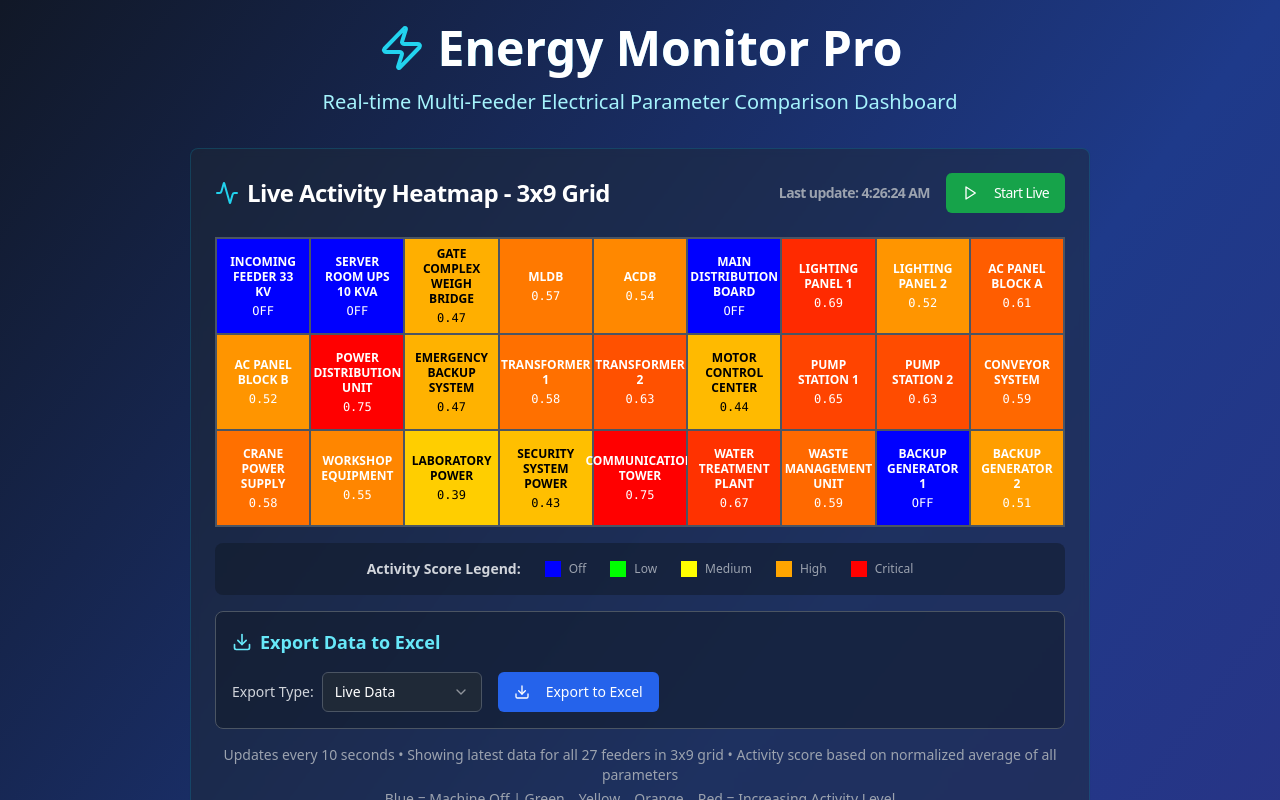
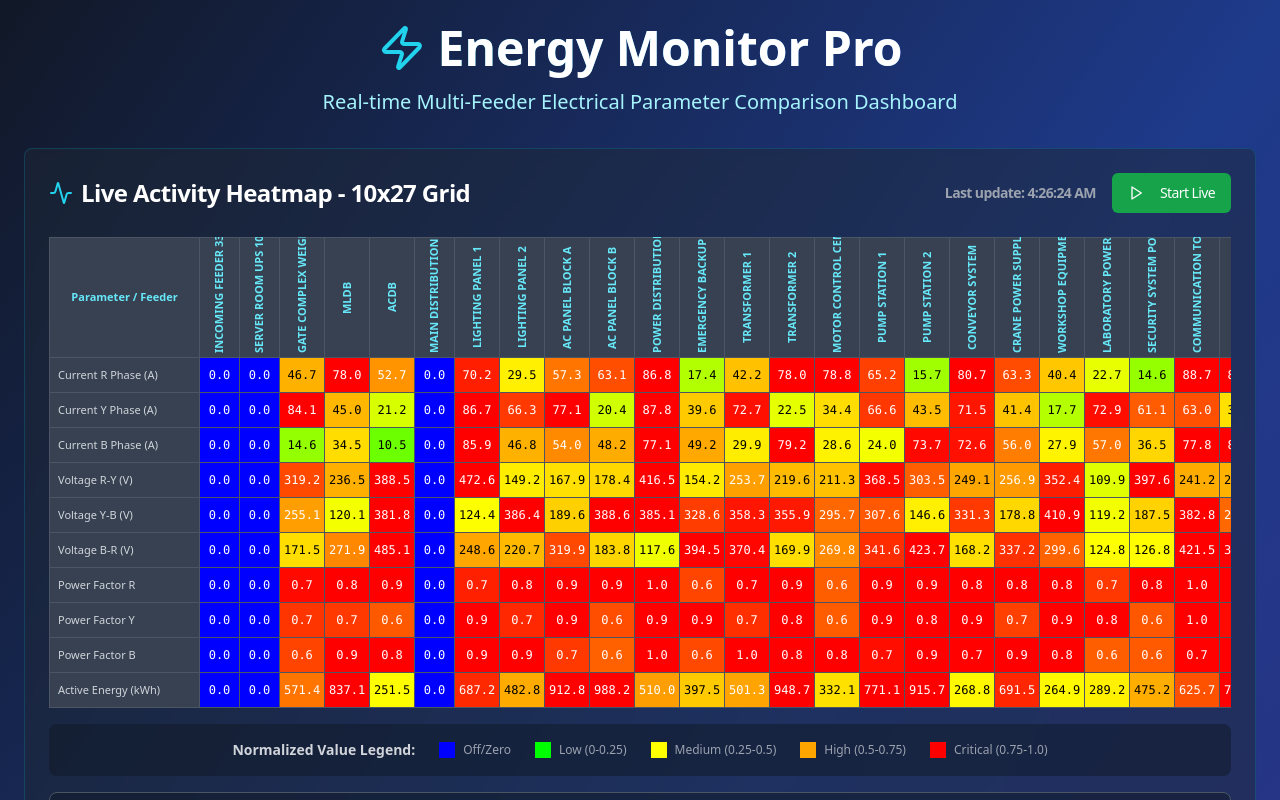
Before and after one commit to Sujalsw/energy-flow-visualizer-compare, a React (Vite) app: page / in a window 1280 px wide. Shown: the top 800 px of the page. Built offline with nearby package versions, Linux system fonts and the light colour scheme.

Commit message:
Refactor: Update live heatmap with new layout
Update the live activity heatmap to a 10x27 grid with parameter-based normalization and coloring, while retaining existing features and keeping other components unchanged.

```diff
--- a/src/components/LiveHeatmap.tsx
+++ b/src/components/LiveHeatmap.tsx
@@ -1,3 +1,4 @@
+
 import React, { useState, useEffect } from 'react';
 import { Card, CardContent, CardHeader, CardTitle } from "@/components/ui/card";
 import { Button } from "@/components/ui/button";
@@ -37,34 +38,35 @@ const slaveFeeders = [
   'BACKUP GENERATOR 2'
 ];
 
-// Parameters to normalize
+// All 10 parameters
 const parameters = [
-  'current_r', 'current_y', 'current_b',
-  'voltage_ry', 'voltage_yb', 'voltage_br',
-  'power_factor_r', 'power_factor_y', 'power_factor_b',
-  'active_energy'
+  { key: 'current_r', label: 'Current R Phase (A)', group: 'current' },
+  { key: 'current_y', label: 'Current Y Phase (A)', group: 'current' },
+  { key: 'current_b', label: 'Current B Phase (A)', group: 'current' },
+  { key: 'voltage_ry', label: 'Voltage R-Y (V)', group: 'voltage' },
+  { key: 'voltage_yb', label: 'Voltage Y-B (V)', group: 'voltage' },
+  { key: 'voltage_br', label: 'Voltage B-R (V)', group: 'voltage' },
+  { key: 'power_factor_r', label: 'Power Factor R', group: 'power_factor' },
+  { key: 'power_factor_y', label: 'Power Factor Y', group: 'power_factor' },
+  { key: 'power_factor_b', label: 'Power Factor B', group: 'power_factor' },
+  { key: 'active_energy', label: 'Active Energy (kWh)', group: 'active_energy' }
 ];
 
-// Predefined ranges for normalization
-const parameterRanges = {
-  current_r: { min: 0, max: 100 },
-  current_y: { min: 0, max: 100 },
-  current_b: { min: 0, max: 100 },
-  voltage_ry: { min: 200, max: 280 },
-  voltage_yb: { min: 200, max: 280 },
-  voltage_br: { min: 200, max: 280 },
-  power_factor_r: { min: 0.5, max: 1.0 },
-  power_factor_y: { min: 0.5, max: 1.0 },
-  power_factor_b: { min: 0.5, max: 1.0 },
-  active_energy: { min: 0, max: 2000 }
+// Group-specific normalization ranges
+const normalizationRanges = {
+  current: { min: 0, max: 100 },
+  voltage: { min: 0, max: 500 },
+  power_factor: { min: 0, max: 1 },
+  active_energy: { min: 0, max: 1000 }
 };
 
-interface FeederData {
-  feeder: string;
-  activityScore: number;
-  isOff: boolean;
-  rawData: any;
-  timestamp: string;
+interface HeatmapData {
+  [feeder: string]: {
+    [parameter: string]: {
+      value: number;
+      normalizedValue: number;
+    };
+  };
 }
 
 // Generate mock data that simulates the latest API response
@@ -85,13 +87,13 @@ const generateMockApiData = () => {
       current_r: isOff ? 0 : Math.random() * 80 + 10,
       current_y: isOff ? 0 : Math.random() * 80 + 10,
       current_b: isOff ? 0 : Math.random() * 80 + 10,
-      voltage_ry: isOff ? 0 : Math.random() * 60 + 220,
-      voltage_yb: isOff ? 0 : Math.random() * 60 + 220,
-      voltage_br: isOff ? 0 : Math.random() * 60 + 220,
+      voltage_ry: isOff ? 0 : Math.random() * 400 + 100,
+      voltage_yb: isOff ? 0 : Math.random() * 400 + 100,
+      voltage_br: isOff ? 0 : Math.random() * 400 + 100,
       power_factor_r: isOff ? 0 : Math.random() * 0.4 + 0.6,
       power_factor_y: isOff ? 0 : Math.random() * 0.4 + 0.6,
       power_factor_b: isOff ? 0 : Math.random() * 0.4 + 0.6,
-      active_energy: isOff ? 0 : Math.random() * 1500 + 500
+      active_energy: isOff ? 0 : Math.random() * 800 + 200
     };
 
     data.push(dataPoint);
@@ -100,50 +102,34 @@ const generateMockApiData = () => {
   return data;
 };
 
-// Normalize a parameter value to 0-1 scale
-const normalizeParameter = (value: number, param: string): number => {
-  const range = parameterRanges[param as keyof typeof parameterRanges];
+// Normalize a parameter value based on its group
+const normalizeParameter = (value: number, parameterGroup: string): number => {
+  const range = normalizationRanges[parameterGroup as keyof typeof normalizationRanges];
   if (!range) return 0;
 
   return Math.max(0, Math.min(1, (value - range.min) / (range.max - range.min)));
 };
 
-// Calculate activity score for a feeder
-const calculateActivityScore = (data: any): { score: number; isOff: boolean } => {
-  // Check if all parameters are zero (machine is off)
-  const allParametersZero = parameters.every(param => data[param] === 0);
-
-  if (allParametersZero) {
-    return { score: 0, isOff: true };
+// Get color based on normalized value
+const getParameterColor = (normalizedValue: number): string => {
+  if (normalizedValue === 0) {
+    return '#0000FF'; // Blue for off/zero values
   }
 
-  // Normalize each parameter and calculate average
-  const normalizedValues = parameters.map(param => normalizeParameter(data[param], param));
-  const averageScore = normalizedValues.reduce((sum, val) => sum + val, 0) / normalizedValues.length;
-
-  return { score: averageScore, isOff: false };
-};
-
-// Get color based on activity score and off status
-const getActivityColor = (activityScore: number, isOff: boolean): string => {
-  if (isOff) {
-    return '#0000FF'; // Blue for off machines
-  }
-
-  // Color gradient based on activity score
-  if (activityScore <= 0.25) {
+  // Color gradient based on normalized value
+  if (normalizedValue <= 0.25) {
     // Green to Yellow (0-0.25)
-    const ratio = activityScore / 0.25;
+    const ratio = normalizedValue / 0.25;
     const red = Math.floor(255 * ratio);
     return `rgb(${red}, 255, 0)`;
-  } else if (activityScore <= 0.5) {
+  } else if (normalizedValue <= 0.5) {
     // Yellow to Orange (0.25-0.5)
-    const ratio = (activityScore - 0.25) / 0.25;
+    const ratio = (normalizedValue - 0.25) / 0.25;
     const green = Math.floor(255 * (1 - ratio * 0.35));
     return `rgb(255, ${green}, 0)`;
-  } else if (activityScore <= 0.75) {
+  } else if (normalizedValue <= 0.75) {
     // Orange to Red (0.5-0.75)
-    const ratio = (activityScore - 0.5) / 0.25;
+    const ratio = (normalizedValue - 0.5) / 0.25;
     const green = Math.floor(165 * (1 - ratio));
     return `rgb(255, ${green}, 0)`;
   } else {
@@ -152,53 +138,31 @@ const getActivityColor = (activityScore: number, isOff: boolean): string => {
   }
 };
 
-// Process API data into grid format
-const processGridData = (apiData: any[]): FeederData[] => {
-  return slaveFeeders.map(feeder => {
+// Process API data into heatmap format
+const processHeatmapData = (apiData: any[]): HeatmapData => {
+  const heatmapData: HeatmapData = {};
+
+  slaveFeeders.forEach(feeder => {
+    heatmapData[feeder] = {};
+
     const feederData = apiData.find(item => item.slave_name === feeder);
 
-    if (!feederData) {
-      return {
-        feeder,
-        activityScore: 0,
-        isOff: true,
-        rawData: null,
-        timestamp: new Date().toISOString()
-      };
-    }
+    parameters.forEach(param => {
+      const value = feederData ? feederData[param.key] : 0;
+      const normalizedValue = normalizeParameter(value, param.group);
 
-    const { score, isOff } = calculateActivityScore(feederData);
-
-    return {
-      feeder,
-      activityScore: score,
-      isOff: isOff,
-      rawData: feederData,
-      timestamp: feederData.timestamp
+      heatmapData[feeder][param.key] = {
+        value,
+        normalizedValue
       };
     });
-};
+  });
 
-// Arrange feeders in 3x9 grid
-const arrangeInGrid = (feeders: FeederData[]): FeederData[][] => {
-  const grid: FeederData[][] = [];
-
-  for (let row = 0; row < 3; row++) {
-    const rowData: FeederData[] = [];
-    for (let col = 0; col < 9; col++) {
-      const index = row * 9 + col;
-      if (index < feeders.length) {
-        rowData.push(feeders[index]);
-      }
-    }
-    grid.push(rowData);
-  }
-
-  return grid;
+  return heatmapData;
 };
 
 const LiveHeatmap: React.FC = () => {
-  const [gridData, setGridData] = useState<FeederData[][]>([]);
+  const [heatmapData, setHeatmapData] = useState<HeatmapData>({});
   const [isLiveActive, setIsLiveActive] = useState(false);
   const [lastUpdate, setLastUpdate] = useState<Date | null>(null);
   const [exportType, setExportType] = useState<string>('live');
@@ -207,14 +171,13 @@ const LiveHeatmap: React.FC = () => {
   const fetchData = () => {
     try {
       const apiData = generateMockApiData();
-      const processedData = processGridData(apiData);
-      const gridArranged = arrangeInGrid(processedData);
-      setGridData(gridArranged);
+      const processedData = processHeatmapData(apiData);
+      setHeatmapData(processedData);
       setLastUpdate(new Date());
 
-      console.log('Grid heatmap data updated:', processedData.length, 'feeders');
+      console.log('Heatmap data updated for', slaveFeeders.length, 'feeders and', parameters.length, 'parameters');
     } catch (error) {
-      console.error('Error fetching grid heatmap data:', error);
+      console.error('Error fetching heatmap data:', error);
     }
   };
 
@@ -223,54 +186,54 @@ const LiveHeatmap: React.FC = () => {
 
     if (exportType === 'live') {
       // Export current live data
-      const flatData = gridData.flat();
-      dataToExport = flatData.map(feeder => ({
-        'Feeder Name': feeder.feeder,
-        'Timestamp': feeder.timestamp,
-        'Activity Score': feeder.activityScore.toFixed(3),
-        'Status': feeder.isOff ? 'OFF' : 'ACTIVE',
-        'Current R': feeder.rawData?.current_r?.toFixed(2) || '0',
-        'Current Y': feeder.rawData?.current_y?.toFixed(2) || '0',
-        'Current B': feeder.rawData?.current_b?.toFixed(2) || '0',
-        'Voltage RY': feeder.rawData?.voltage_ry?.toFixed(2) || '0',
-        'Voltage YB': feeder.rawData?.voltage_yb?.toFixed(2) || '0',
-        'Voltage BR': feeder.rawData?.voltage_br?.toFixed(2) || '0',
-        'Power Factor R': feeder.rawData?.power_factor_r?.toFixed(3) || '0',
-        'Power Factor Y': feeder.rawData?.power_factor_y?.toFixed(3) || '0',
-        'Power Factor B': feeder.rawData?.power_factor_b?.toFixed(3) || '0',
-        'Active Energy': feeder.rawData?.active_energy?.toFixed(2) || '0'
-      }));
+      slaveFeeders.forEach(feeder => {
+        const feederData = heatmapData[feeder];
+        if (feederData) {
+          const row: any = {
+            'Feeder Name': feeder,
+            'Timestamp': new Date().toISOString(),
+          };
+
+          parameters.forEach(param => {
+            const paramData = feederData[param.key];
+            row[param.label] = paramData?.value?.toFixed(2) || '0';
+            row[`${param.label} (Normalized)`] = paramData?.normalizedValue?.toFixed(3) || '0';
+          });
+
+          dataToExport.push(row);
+        }
+      });
     } else {
       // For specific time, generate mock data with the specified timestamp
       const mockData = generateMockApiData();
-      dataToExport = mockData.map(item => {
-        const { score, isOff } = calculateActivityScore(item);
-        return {
-          'Feeder Name': item.slave_name,
-          'Timestamp': specificTime || item.timestamp,
-          'Activity Score': score.toFixed(3),
-          'Status': isOff ? 'OFF' : 'ACTIVE',
-          'Current R': item.current_r?.toFixed(2) || '0',
-          'Current Y': item.current_y?.toFixed(2) || '0',
-          'Current B': item.current_b?.toFixed(2) || '0',
-          'Voltage RY': item.voltage_ry?.toFixed(2) || '0',
-          'Voltage YB': item.voltage_yb?.toFixed(2) || '0',
-          'Voltage BR': item.voltage_br?.toFixed(2) || '0',
-          'Power Factor R': item.power_factor_r?.toFixed(3) || '0',
-          'Power Factor Y': item.power_factor_y?.toFixed(3) || '0',
-          'Power Factor B': item.power_factor_b?.toFixed(3) || '0',
-          'Active Energy': item.active_energy?.toFixed(2) || '0'
+      const processedData = processHeatmapData(mockData);
+
+      slaveFeeders.forEach(feeder => {
+        const feederData = processedData[feeder];
+        if (feederData) {
+          const row: any = {
+            'Feeder Name': feeder,
+            'Timestamp': specificTime || new Date().toISOString(),
           };
+
+          parameters.forEach(param => {
+            const paramData = feederData[param.key];
+            row[param.label] = paramData?.value?.toFixed(2) || '0';
+            row[`${param.label} (Normalized)`] = paramData?.normalizedValue?.toFixed(3) || '0';
+          });
+
+          dataToExport.push(row);
+        }
       });
     }
 
     const worksheet = XLSX.utils.json_to_sheet(dataToExport);
     const workbook = XLSX.utils.book_new();
-    XLSX.utils.book_append_sheet(workbook, worksheet, 'Energy Data');
+    XLSX.utils.book_append_sheet(workbook, worksheet, 'Heatmap Data');
 
     const filename = exportType === 'live'
-      ? `energy_data_live_${new Date().toISOString().split('T')[0]}.xlsx`
-      : `energy_data_${specificTime.replace(/[:\-T]/g, '_')}.xlsx`;
+      ? `heatmap_data_live_${new Date().toISOString().split('T')[0]}.xlsx`
+      : `heatmap_data_${specificTime.replace(/[:\-T]/g, '_')}.xlsx`;
 
     XLSX.writeFile(workbook, filename);
   };
@@ -285,7 +248,7 @@ const LiveHeatmap: React.FC = () => {
     if (isLiveActive) {
       interval = setInterval(() => {
         fetchData();
-      }, 10000); // Updated to 10 seconds
+      }, 10000); // 10 seconds
     }
 
     return () => {
@@ -296,12 +259,12 @@ const LiveHeatmap: React.FC = () => {
   }, [isLiveActive]);
 
   return (
-    <Card className="bg-gray-800/50 border-cyan-500/20 backdrop-blur-sm max-w-[900px] mx-auto">
+    <Card className="bg-gray-800/50 border-cyan-500/20 backdrop-blur-sm max-w-full mx-auto">
       <CardHeader>
         <CardTitle className="text-white flex items-center justify-between">
           <div className="flex items-center space-x-2">
             <Activity className="h-6 w-6 text-cyan-400" />
-            <span>Live Activity Heatmap - 3x9 Grid</span>
+            <span>Live Activity Heatmap - 10x27 Grid</span>
             {isLiveActive && (
               <div className="flex items-center space-x-2 ml-4">
                 <div className="w-3 h-3 bg-green-500 rounded-full animate-pulse"></div>
@@ -339,84 +302,107 @@ const LiveHeatmap: React.FC = () => {
         </CardTitle>
       </CardHeader>
       <CardContent>
-        {gridData.length > 0 ? (
+        {Object.keys(heatmapData).length > 0 ? (
           <div className="space-y-4">
-            {/* 3x9 Grid Heatmap - Table Style */}
-            <div className="w-full overflow-x-auto">
-              <div className="grid grid-cols-9 gap-0 border border-gray-600" style={{ borderCollapse: 'collapse' }}>
-                {gridData.map((row, rowIndex) =>
-                  row.map((feederData, colIndex) => {
-                    const backgroundColor = getActivityColor(feederData.activityScore, feederData.isOff);
-                    const textColor = feederData.isOff || feederData.activityScore > 0.5 ? '#FFFFFF' : '#000000';
+            {/* 10x27 Grid Heatmap - Parameters as rows, Feeders as columns */}
+            <div className="w-full overflow-x-auto" style={{ maxWidth: '1200px' }}>
+              <table className="border-collapse border border-gray-600" style={{ fontSize: '11px' }}>
+                <thead>
+                  <tr>
+                    <th className="border border-gray-600 p-2 bg-gray-700 text-cyan-300 font-semibold min-w-[150px]">
+                      Parameter / Feeder
+                    </th>
+                    {slaveFeeders.map(feeder => (
+                      <th
+                        key={feeder}
+                        className="border border-gray-600 p-1 bg-gray-700 text-cyan-300 font-semibold text-center"
+                        style={{
+                          writingMode: 'vertical-rl',
+                          textOrientation: 'mixed',
+                          minWidth: '40px',
+                          maxWidth: '45px',
+                          height: '120px'
+                        }}
+                      >
+                        <div className="transform rotate-180" style={{ whiteSpace: 'nowrap' }}>
+                          {feeder}
+                        </div>
+                      </th>
+                    ))}
+                  </tr>
+                </thead>
+                <tbody>
+                  {parameters.map(param => (
+                    <tr key={param.key}>
+                      <td className="border border-gray-600 p-2 bg-gray-700 text-gray-300 font-medium text-left">
+                        {param.label}
+                      </td>
+                      {slaveFeeders.map(feeder => {
+                        const cellData = heatmapData[feeder]?.[param.key];
+                        const backgroundColor = cellData
+                          ? getParameterColor(cellData.normalizedValue)
+                          : '#374151';
+                        const textColor = cellData?.normalizedValue === 0 || (cellData?.normalizedValue || 0) > 0.5
+                          ? '#FFFFFF'
+                          : '#000000';
 
                         return (
-                      <div
-                        key={`${rowIndex}-${colIndex}`}
-                        className="relative group cursor-pointer border border-gray-600 p-2 h-24 flex flex-col justify-center items-center text-center transition-all hover:scale-105 hover:shadow-lg"
+                          <td
+                            key={`${param.key}-${feeder}`}
+                            className="border border-gray-600 p-1 text-center relative group cursor-pointer transition-all hover:scale-105"
                             style={{
                               backgroundColor,
-                          borderRadius: '0' // Remove curved edges
+                              color: textColor,
+                              minWidth: '40px',
+                              maxWidth: '45px',
+                              height: '35px'
                             }}
                           >
-                        <div
-                          className="text-xs font-semibold leading-tight mb-1"
-                          style={{ color: textColor }}
-                        >
-                          {feederData.feeder}
-                        </div>
-                        <div
-                          className="text-xs font-mono"
-                          style={{ color: textColor }}
-                        >
-                          {feederData.isOff ? 'OFF' : `${feederData.activityScore.toFixed(2)}`}
+                            <div className="text-xs font-mono leading-tight">
+                              {cellData ? cellData.value.toFixed(1) : 'N/A'}
                             </div>
 
                             {/* Tooltip */}
                             <div className="absolute bottom-full left-1/2 transform -translate-x-1/2 mb-2 hidden group-hover:block z-20">
-                          <div className="bg-gray-900 text-white text-xs rounded py-2 px-3 whitespace-nowrap shadow-lg border border-gray-600 max-w-xs">
-                            <div className="font-semibold">{feederData.feeder}</div>
-                            <div>Status: {feederData.isOff ? 'OFF' : 'ACTIVE'}</div>
-                            <div>Activity Score: {feederData.activityScore.toFixed(3)}</div>
-                            <div>Last Update: {new Date(feederData.timestamp).toLocaleTimeString()}</div>
-                            {!feederData.isOff && feederData.rawData && (
-                              <>
-                                <div className="mt-1 text-gray-300">Sample Values:</div>
-                                <div>Current R: {feederData.rawData.current_r?.toFixed(1)}A</div>
-                                <div>Voltage RY: {feederData.rawData.voltage_ry?.toFixed(1)}V</div>
-                                <div>Active Energy: {feederData.rawData.active_energy?.toFixed(1)}kWh</div>
-                              </>
-                            )}
+                              <div className="bg-gray-900 text-white text-xs rounded py-2 px-3 whitespace-nowrap shadow-lg border border-gray-600">
+                                <div className="font-semibold">{feeder}</div>
+                                <div>{param.label}</div>
+                                <div>Value: {cellData?.value?.toFixed(2) || 'N/A'}</div>
+                                <div>Normalized: {cellData?.normalizedValue?.toFixed(3) || 'N/A'}</div>
+                                <div>Last Update: {lastUpdate?.toLocaleTimeString()}</div>
                               </div>
                             </div>
-                      </div>
+                          </td>
                         );
-                  })
-                )}
-              </div>
+                      })}
+                    </tr>
+                  ))}
+                </tbody>
+              </table>
             </div>
 
-            {/* Legend - Moved Below */}
+            {/* Legend */}
             <div className="flex items-center justify-center space-x-6 p-4 bg-gray-900/50 rounded-lg">
-              <span className="text-sm text-gray-300 font-semibold">Activity Score Legend:</span>
+              <span className="text-sm text-gray-300 font-semibold">Normalized Value Legend:</span>
               <div className="flex items-center space-x-2">
                 <div className="w-4 h-4" style={{ backgroundColor: '#0000FF' }}></div>
-                <span className="text-xs text-gray-400">Off</span>
+                <span className="text-xs text-gray-400">Off/Zero</span>
               </div>
               <div className="flex items-center space-x-2">
                 <div className="w-4 h-4" style={{ backgroundColor: '#00FF00' }}></div>
-                <span className="text-xs text-gray-400">Low</span>
+                <span className="text-xs text-gray-400">Low (0-0.25)</span>
               </div>
               <div className="flex items-center space-x-2">
                 <div className="w-4 h-4" style={{ backgroundColor: '#FFFF00' }}></div>
-                <span className="text-xs text-gray-400">Medium</span>
+                <span className="text-xs text-gray-400">Medium (0.25-0.5)</span>
               </div>
               <div className="flex items-center space-x-2">
                 <div className="w-4 h-4" style={{ backgroundColor: '#FFA500' }}></div>
-                <span className="text-xs text-gray-400">High</span>
+                <span className="text-xs text-gray-400">High (0.5-0.75)</span>
               </div>
               <div className="flex items-center space-x-2">
                 <div className="w-4 h-4" style={{ backgroundColor: '#FF0000' }}></div>
-                <span className="text-xs text-gray-400">Critical</span>
+                <span className="text-xs text-gray-400">Critical (0.75-1.0)</span>
               </div>
             </div>
 
@@ -467,11 +453,11 @@ const LiveHeatmap: React.FC = () => {
             <div className="text-center text-sm text-gray-400">
               <p>
                 Updates every 10 seconds •
-                Showing latest data for all 27 feeders in 3x9 grid •
-                Activity score based on normalized average of all parameters
+                Showing 10 parameters (rows) × 27 feeders (columns) •
+                Group-specific normalization: Currents (0-100), Voltages (0-500), Power Factors (0-1), Active Energy (0-1000)
               </p>
               <p className="mt-1">
-                Blue = Machine Off | Green→Yellow→Orange→Red = Increasing Activity Level
+                Blue = Zero/Off | Green→Yellow→Orange→Red = Increasing normalized values (0→1)
               </p>
             </div>
           </div>
@@ -479,10 +465,10 @@ const LiveHeatmap: React.FC = () => {
           <div className="text-center py-12">
             <Activity className="h-16 w-16 text-cyan-400 mx-auto mb-4" />
             <h3 className="text-xl font-semibold text-white mb-2">
-              Loading Grid Data...
+              Loading Heatmap Data...
             </h3>
             <p className="text-gray-400">
-              Fetching real-time activity data for all 27 feeders
+              Fetching real-time parameter data for all 27 feeders
             </p>
           </div>
         )}
```
Lines whose indentation alone changed are shown as unchanged.
